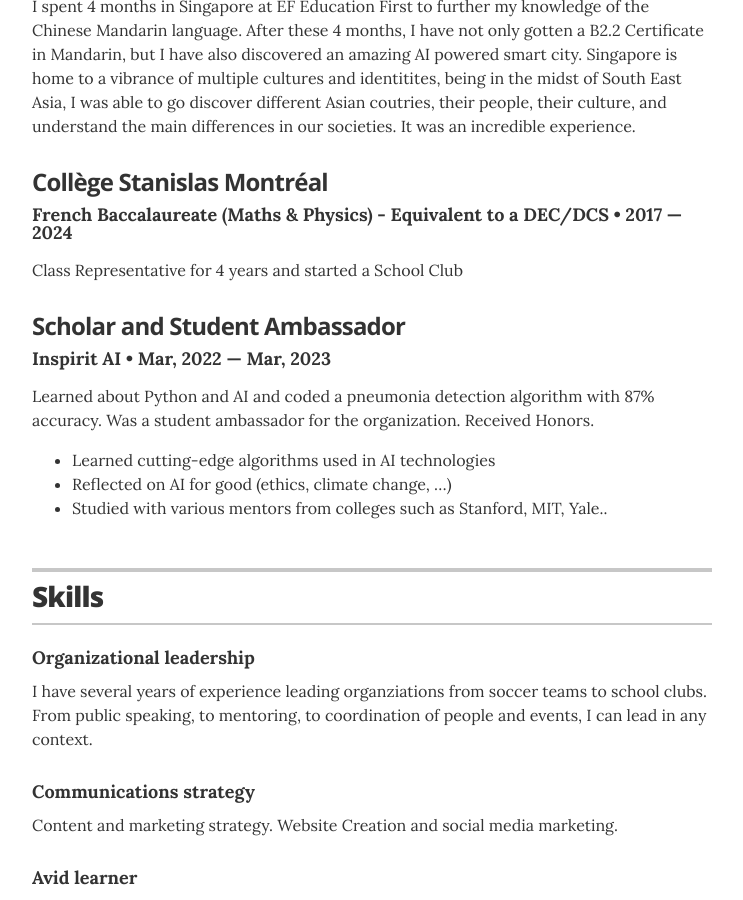
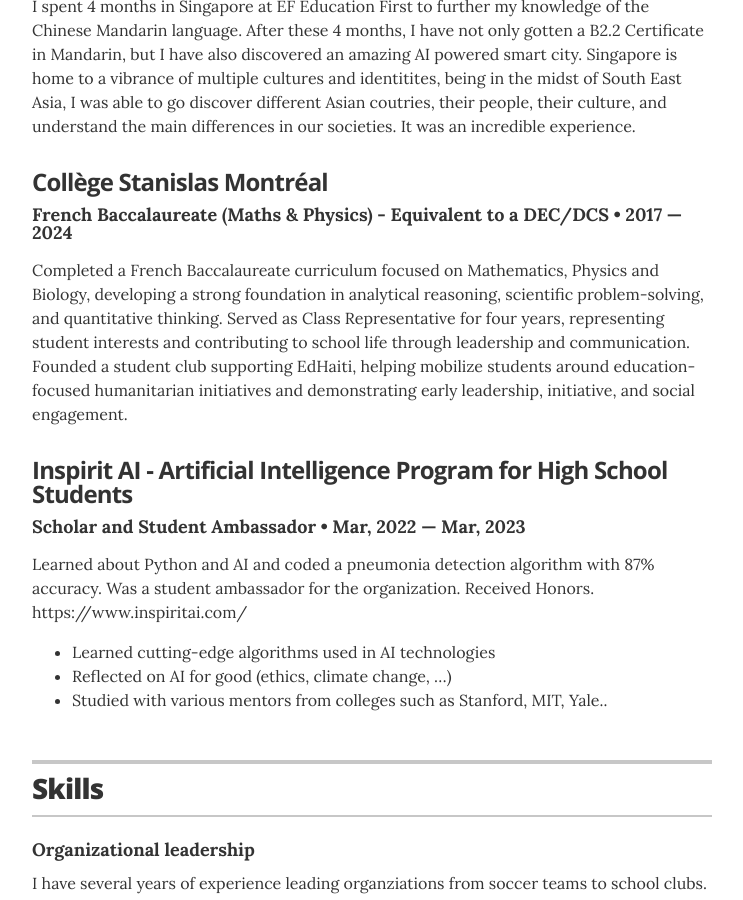
Before and after one commit to Tamus500/tamus500.github.io, a Jekyll site: the page built from index.html, in a window 1280 px wide and 900 px high, scrolled down 2624 px. Shown: the whole window, without its empty margins (268-1011 px from the left). Built offline with Jekyll 4.4.1, drawn with Linux system fonts in a browser that asks for light colours.

Commit message:
Update education.yml

```diff
--- a/_data/education.yml
+++ b/_data/education.yml
@@ -14,10 +14,10 @@
   year: 2017 &mdash; 2024
   awards:
     #- award: Mention Très Bien
-  summary: Class Representative for 4 years and started a School Club
+  summary: Completed a French Baccalaureate curriculum focused on Mathematics, Physics and Biology, developing a strong foundation in analytical reasoning, scientific problem-solving, and quantitative thinking. Served as Class Representative for four years, representing student interests and contributing to school life through leadership and communication. Founded a student club supporting EdHaiti, helping mobilize students around education-focused humanitarian initiatives and demonstrating early leadership, initiative, and social engagement.
 
 # Inspirit AI
-- degree: Inspirit AI
-  uni: Scholar and Student Ambassador
+- degree: Scholar and Student Ambassador
+  uni: Inspirit AI - Artificial Intelligence Program for High School Students
   year:  Mar, 2022 &mdash; Mar, 2023
-  summary: Learned about Python and AI and coded a pneumonia detection algorithm with 87% accuracy. Was a student ambassador for the organization. Received Honors. <ul class="resume-item-list"><li>Learned cutting-edge algorithms used in AI technologies</li><li>Reflected on AI for good (ethics, climate change, …)</li><li>Studied with various mentors from colleges such as Stanford, MIT, Yale..</li></ul>
+  summary: Learned about Python and AI and coded a pneumonia detection algorithm with 87% accuracy. Was a student ambassador for the organization. Received Honors. https://www.inspiritai.com/ <ul class="resume-item-list"><li>Learned cutting-edge algorithms used in AI technologies</li><li>Reflected on AI for good (ethics, climate change, …)</li><li>Studied with various mentors from colleges such as Stanford, MIT, Yale..</li></ul>
```
